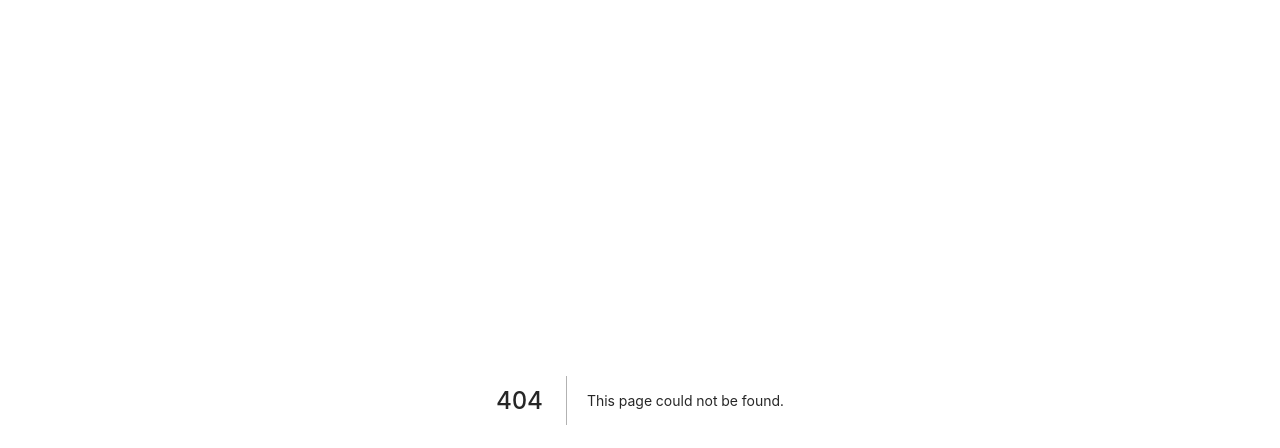
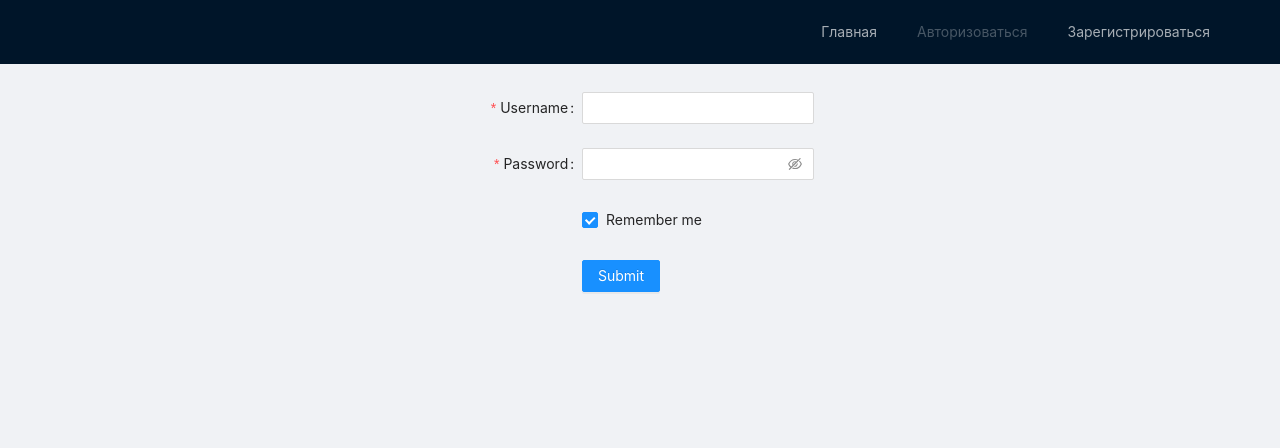
Before and after one commit to Foxona/za_record, a Next.js app: page /registration in a window 1280 px wide. Before the commit this address had no page. Shown: the top 448 px of the page. Built offline with nearby package versions, Linux system fonts and the light colour scheme.

Commit message:
i18n internalization wip, layout, eng and ru jsons, i18n file, registration wip

```diff
--- a/components/Layout.tsx
+++ b/components/Layout.tsx
@@ -1,5 +1,7 @@
 import styled from "../styles/layout.module.scss";
-import { Layout } from "antd";
+import { Button, Layout, Menu } from "antd";
+import Link from "next/link";
+import { myLanguage } from "../stores/langStore";
 
 type LayoutProps = {
   children: React.ReactNode;
@@ -7,12 +9,51 @@ type LayoutProps = {
 
 const { Header, Footer, Sider, Content } = Layout;
 
+const SiderContent = () => {
+  return (
+    <Sider theme="light" collapsible className={styled.sider}>
+      123
+    </Sider>
+  );
+};
+const HeaderContent = () => {
+  return (
+    <Header className={styled.header}>
+      <div>
+        <div className="logo" />
+        <Menu theme="dark" mode="horizontal" defaultSelectedKeys={["0"]}>
+          <Menu.Item key={"1"}>
+            <Link href="/">Главная</Link>
+          </Menu.Item>
+          <Menu.Item key={"2"} disabled>
+            <Link href="/login">Авторизоваться</Link>
+          </Menu.Item>
+          <Menu.Item key={"3"}>
+            <Link href="/registration">Зарегистрироваться</Link>
+          </Menu.Item>
+          {/* <Menu.Item key={"4"}>
+            <Button
+              onClick={() => {
+                myLanguage.language === ruRU
+                  ? (myLanguage.language = enUS)
+                  : myLanguage.language === ruRU;
+              }}
+            >
+              Сменить язык
+            </Button>
+          </Menu.Item> */}
+        </Menu>
+      </div>
+    </Header>
+  );
+};
+
 const LayoutPage = (props: LayoutProps) => {
   return (
     <Layout>
-      {/* <Header className={styled.header}></Header> */}
+      <HeaderContent />
       <Layout>
-        {/* <Sider collapsible className={styled.sider}></Sider> */}
+        {/* <SiderContent /> */}
         <Content className={styled.content}>{props.children}</Content>
       </Layout>
       <Footer className={styled.footer}></Footer>
--- /dev/null
+++ b/lang/eng.json
@@ -0,0 +1,3 @@
+{
+    "username": "Username"
+}
--- /dev/null
+++ b/lang/i18n.js
@@ -0,0 +1,39 @@
+import i18next from "i18next";
+import { initReactI18next } from "react-i18next";
+
+const resources = {
+    en: {
+        translation: {
+            "Welcome to React": "Welcome to React and react-i18next"
+        }
+    },
+    ru: {
+        translation: {
+            "Добро пожаловать в реакт": "Bienvenue à React et react-i18next"
+        }
+    }
+};
+
+i18next
+    .use(initReactI18next) // passes i18n down to react-i18next
+    .init({
+        resources,
+        lng: "en",
+        fallbackLng: ["en", "ru"], // language to use, more information here: https://www.i18next.com/overview/configuration-options#languages-namespaces-resources
+        // you can use the i18n.changeLanguage function to change the language manually: https://www.i18next.com/overview/api#changelanguage
+        // if you're using a language detector, do not define the lng option
+
+        interpolation: {
+            escapeValue: false // react already safes from xss
+        }
+    });
+
+i18next.on('languageChanged', (lng) => {
+    // E.g. set the moment locale with the current language
+    moment.locale(lng);
+
+    // then re-render your app
+    app.render();
+});
+
+export default i18next;
--- /dev/null
+++ b/lang/ru.json
@@ -0,0 +1,3 @@
+{
+    "username": "Пользователь"
+}
--- a/package.json
+++ b/package.json
@@ -11,12 +11,14 @@
     "@ant-design/colors": "^6.0.0",
     "@ant-design/icons": "^4.7.0",
     "antd": "^4.18.5",
+    "i18next": "^21.6.10",
     "mobx": "^6.3.13",
     "mobx-react": "^7.2.1",
     "next": "12.0.8",
     "react": "17.0.2",
     "react-bootstrap": "^2.1.1",
     "react-dom": "17.0.2",
+    "react-i18next": "^11.15.3",
     "sass": "^1.49.7"
   },
   "devDependencies": {
--- a/pages/_app.tsx
+++ b/pages/_app.tsx
@@ -1,9 +1,23 @@
 import "../styles/globals.scss";
 import type { AppProps } from "next/app";
 import "antd/dist/antd.css";
+import { ConfigProvider } from "antd";
+import enUS from "antd/lib/locale/en_US";
+import ruRU from "antd/lib/locale/ru_RU";
+import eng from "../lang/eng.json";
+import ru from "../lang/ru.json";
+import { myLanguage } from "../stores/langStore";
+import "../lang/i18n";
+import { Trans } from "react-i18next";
 
 function MyApp({ Component, pageProps }: AppProps) {
-  return <Component {...pageProps} />;
+  return (
+    <ConfigProvider locale={myLanguage.systemLanguage}>
+      <Trans>
+        <Component {...pageProps} />
+      </Trans>
+    </ConfigProvider>
+  );
 }
 
 export default MyApp;
--- /dev/null
+++ b/pages/registration.tsx
@@ -0,0 +1,84 @@
+import { Button, Checkbox, Form, Input, Row } from "antd";
+import Layout from "../components/Layout";
+
+const Registration = () => {
+  const onFinish = (values) => {
+    console.log("Success:", values);
+  };
+
+  const onFinishFailed = (errorInfo) => {
+    console.log("Failed:", errorInfo);
+  };
+
+  return (
+    <Layout>
+      <Row justify="center">
+        <Form
+          name="basic"
+          labelCol={{
+            span: 8,
+          }}
+          wrapperCol={{
+            span: 16,
+          }}
+          initialValues={{
+            remember: true,
+          }}
+          onFinish={onFinish}
+          onFinishFailed={onFinishFailed}
+          autoComplete="off"
+        >
+          <Form.Item
+            label="Username"
+            name="username"
+            rules={[
+              {
+                required: true,
+                message: "Please input your username!",
+              },
+            ]}
+          >
+            <Input />
+          </Form.Item>
+
+          <Form.Item
+            label="Password"
+            name="password"
+            rules={[
+              {
+                required: true,
+                message: "Please input your password!",
+              },
+            ]}
+          >
+            <Input.Password />
+          </Form.Item>
+
+          <Form.Item
+            name="remember"
+            valuePropName="checked"
+            wrapperCol={{
+              offset: 8,
+              span: 16,
+            }}
+          >
+            <Checkbox>Remember me</Checkbox>
+          </Form.Item>
+
+          <Form.Item
+            wrapperCol={{
+              offset: 8,
+              span: 16,
+            }}
+          >
+            <Button type="primary" htmlType="submit">
+              Submit
+            </Button>
+          </Form.Item>
+        </Form>
+      </Row>
+    </Layout>
+  );
+};
+
+export default Registration;
--- /dev/null
+++ b/stores/langStore.tsx
@@ -0,0 +1,17 @@
+import { makeAutoObservable } from "mobx";
+// import { observer } from "mobx-react";
+
+// import enUS from "antd/lib/locale/en_US";
+import ruRU from "antd/lib/locale/ru_RU";
+import { Button } from "antd";
+
+class Language {
+  systemLanguage = ruRU;
+  commonLanguage = "ruRU";
+
+  constructor() {
+    makeAutoObservable(this);
+  }
+}
+
+export const myLanguage = new Language();
--- a/styles/layout.module.scss
+++ b/styles/layout.module.scss
@@ -6,20 +6,19 @@
 
 .content {
   min-height: 100vh;
+  margin: 2em 10em;
 }
 
 .footer {
   position: sticky;
   bottom: 0;
-  // background-color: $mainColor;
 }
 
 .header {
-  // position: sticky;
-  // top: 0;
-  // background-color: $mainColor;
+  position: relative;
+  display: flex;
+  justify-content: end;
 }
 
 .sider {
-  // background-color: $mainColor;
 }
```
Also changed, not shown: 1 other file (tests, documents, lock files or other folders).
